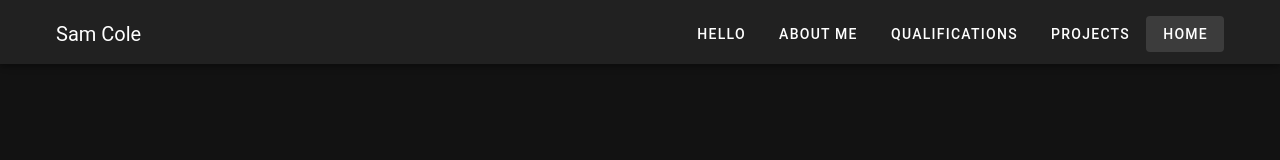
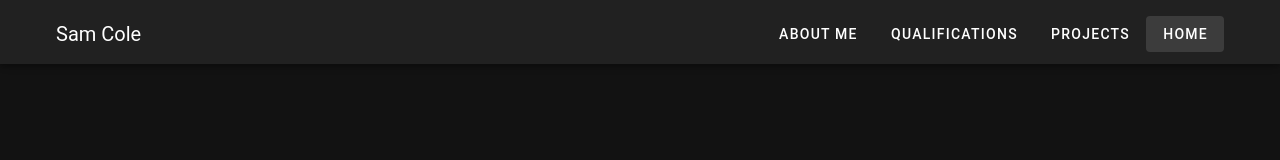
Before and after one commit to samdcole48/portfolio, a Vue app: page / in a window 1280 px wide. Shown: the top 160 px of the page. Built offline with nearby package versions, Linux system fonts and the light colour scheme.

Commit message:
fixed route names

```diff
--- a/src/components/AppHeader.vue
+++ b/src/components/AppHeader.vue
@@ -5,19 +5,16 @@
                 Sam Cole
             </v-toolbar-title>
 
-            <v-btn variant="text" :to="{name: 'hello'}">
-                Hello
-            </v-btn>
-            <v-btn variant="text" :to="{name: 'aboutMe'}">
+            <v-btn variant="text" :to="{name: '/about-me'}">
                 About Me
             </v-btn>
-            <v-btn variant="text" :to="{name: 'qualifications'}">
+            <v-btn variant="text" :to="{name: '/qualifications'}">
                 Qualifications
             </v-btn>
-            <v-btn variant="text" :to="{name: 'projects'}">
+            <v-btn variant="text" :to="{name: '/projects'}">
                 Projects
             </v-btn>
-            <v-btn variant="text" :to="{name: 'home'}">
+            <v-btn variant="text" :to="{name: '/'}">
                 Home
             </v-btn>
         </v-container>
--- /dev/null
+++ b/vue.config.js
@@ -0,0 +1,3 @@
+module.exports = {
+    publicPath: process.env.NODE_ENV === 'production' ? '/subfolder/' : '/',
+  };
```
Also changed, not shown: src/router/index.ts (+5 -5 lines).
